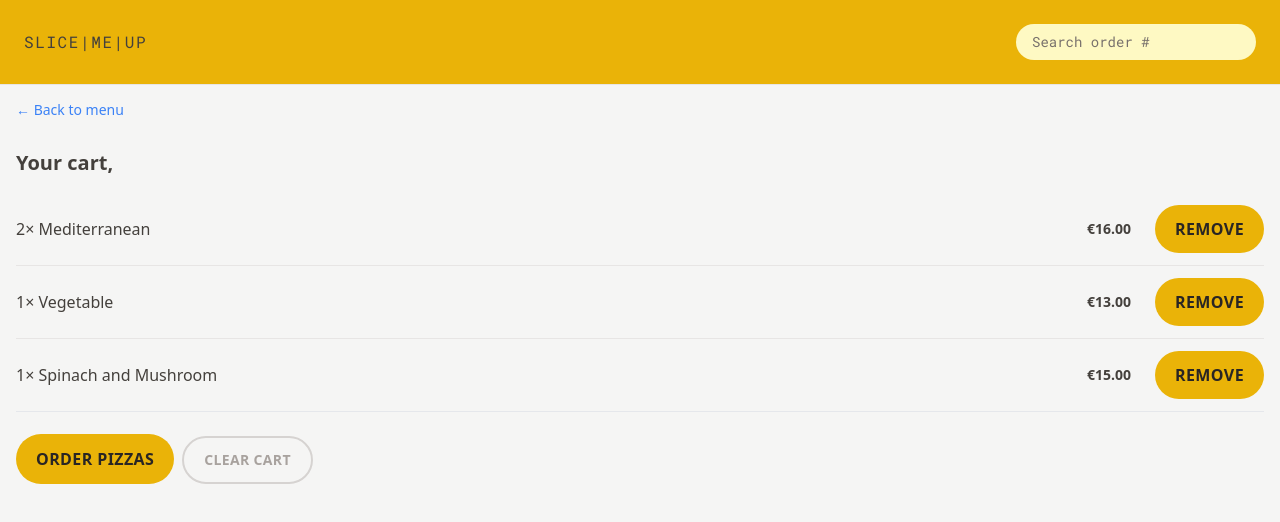
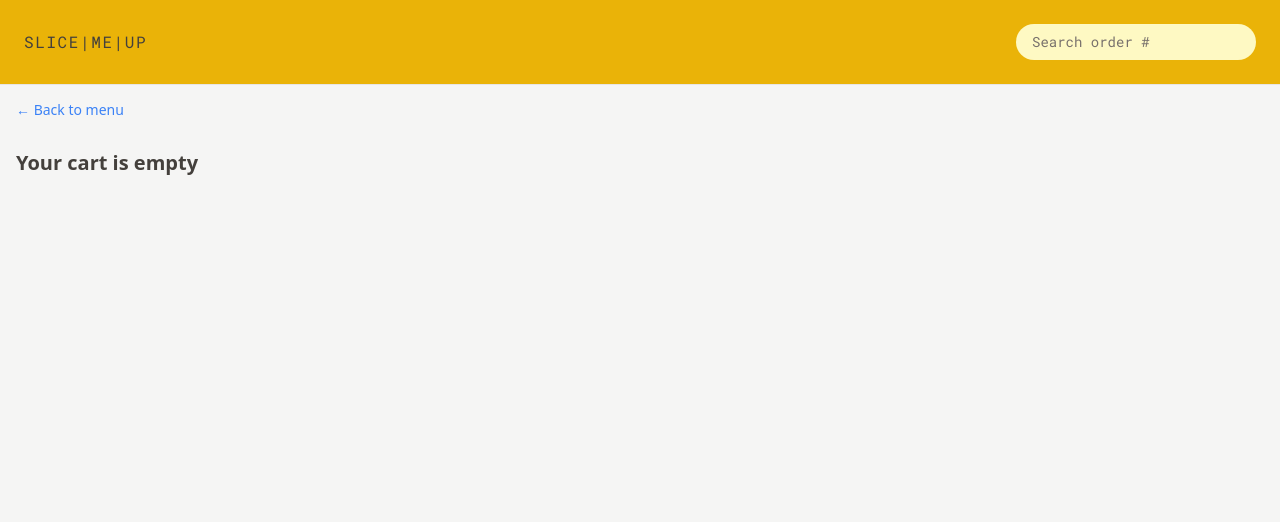
Before and after one commit to JimKonstantinopoulos/CrustWorthy, a React (Vite) app: page /cart in a window 1280 px wide. Shown: the top 522 px of the page. Built offline with nearby package versions, Linux system fonts and the light colour scheme.

Commit message:
Add functionality of removing individual pizzas from cart and clearing whole cart

```diff
--- a/src/features/cart/Cart.jsx
+++ b/src/features/cart/Cart.jsx
@@ -1,37 +1,43 @@
 import LinkButton from "../../ui/LinkButton";
 import Button from "../../ui/Button";
 import CartItem from "./CartItem";
-import { useSelector } from "react-redux";
-
-const fakeCart = [
-  { pizzaId: 1, quantity: 2, name: "Mediterranean", totalPrice: 16 },
-  { pizzaId: 2, quantity: 1, name: "Vegetable", totalPrice: 13 },
-  { pizzaId: 3, quantity: 1, name: "Spinach and Mushroom", totalPrice: 15 },
-];
-
-const cart = fakeCart;
+import { useDispatch, useSelector } from "react-redux";
+import { clearCart, getCart } from "./cartSlice";
 
 function Cart() {
   const username = useSelector((state) => state.user.username);
+  const cart = useSelector(getCart);
+  const dispatch = useDispatch();
+
+  function handleClearCart() {
+    dispatch(clearCart());
+  }
 
   return (
     <div className="px-4 py-3">
       <LinkButton to="/menu">&larr; Back to menu</LinkButton>
 
-      <h2 className="mt-7 text-xl font-semibold">Your cart, {username}</h2>
+      <h2 className="mt-7 text-xl font-semibold">
+        Your cart{cart.length > 0 ? `, ${username}` : " is empty"}
+      </h2>
 
-      <ul className="mt-4 divide-y divide-stone-200 border-b">
-        {cart.map((item) => (
-          <CartItem key={item.pizzaId} item={item} />
+      <ul
+        className={`mt-4 ${cart.length > 0 && "divide-y divide-stone-200 border-b"}`}
+      >
+        {cart.map((pizza) => (
+          <CartItem key={pizza.pizzaId} pizza={pizza} />
         ))}
       </ul>
-
-      <div className="mt-6 space-x-2">
-        <Button to="/order/new" type="primary">
-          Order Pizzas
-        </Button>
-        <Button type="secondary">Clear cart</Button>
-      </div>
+      {cart.length > 0 && (
+        <div className="mt-6 space-x-2">
+          <Button to="/order/new" type="primary">
+            Order Pizzas
+          </Button>
+          <Button type="secondary" onClick={handleClearCart}>
+            Clear cart
+          </Button>
+        </div>
+      )}
     </div>
   );
 }
--- a/src/features/cart/CartItem.jsx
+++ b/src/features/cart/CartItem.jsx
@@ -1,8 +1,15 @@
+import { useDispatch } from "react-redux";
 import Button from "../../ui/Button";
 import { formatCurrency } from "../../utilities/helpers";
+import { removePizza } from "./cartSlice";
 
-function CartItem({ item }) {
-  const { pizzaId, name, quantity, totalPrice } = item;
+function CartItem({ pizza }) {
+  const { pizzaId, name, quantity, totalPrice } = pizza;
+  const dispatch = useDispatch();
+
+  function handleRemovePizza() {
+    dispatch(removePizza(pizzaId));
+  }
 
   return (
     <li className="py-3 tablet:flex tablet:items-center tablet:justify-between">
@@ -11,7 +18,9 @@ function CartItem({ item }) {
       </p>
       <div className="flex items-center justify-between tablet:gap-6">
         <p className="text-sm font-semibold">{formatCurrency(totalPrice)}</p>
-        <Button type="small">Remove</Button>
+        <Button type="small" onClick={handleRemovePizza}>
+          Remove
+        </Button>
       </div>
     </li>
   );
--- a/src/features/cart/EmptyCart.jsx
+++ b/src/features/cart/EmptyCart.jsx
@@ -5,7 +5,7 @@ function EmptyCart() {
     <div>
       <Link to="/menu">&larr; Back to menu</Link>
 
-      <p>Your cart is still empty. Start adding some pizzas :)</p>
+      <p>Your cart is empty. Start adding some pizzas :)</p>
     </div>
   );
 }
--- a/src/features/cart/cartSlice.js
+++ b/src/features/cart/cartSlice.js
@@ -12,7 +12,7 @@ const cartSlice = createSlice({
       state.cart.push(action.payload);
     },
 
-    deletePizza(state, action) {
+    removePizza(state, action) {
       state.cart = state.cart.filter(
         (pizza) => pizza.pizzaId !== action.payload,
       );
@@ -37,14 +37,14 @@ const cartSlice = createSlice({
     },
 
     clearCart(state) {
-      state.cart = initialState;
+      state.cart = [];
     },
   },
 });
 
 export const {
   addPizza,
-  deletePizza,
+  removePizza,
   increasePizzaQuantity,
   decreasePizzaQuantity,
   clearCart,
@@ -57,3 +57,5 @@ export const getTotalCartQuantity = (state) =>
 
 export const getTotalCartSum = (state) =>
   state.cart.cart.reduce((sum, pizza) => sum + pizza.totalPrice, 0);
+
+export const getCart = (state) => state.cart.cart;
```
